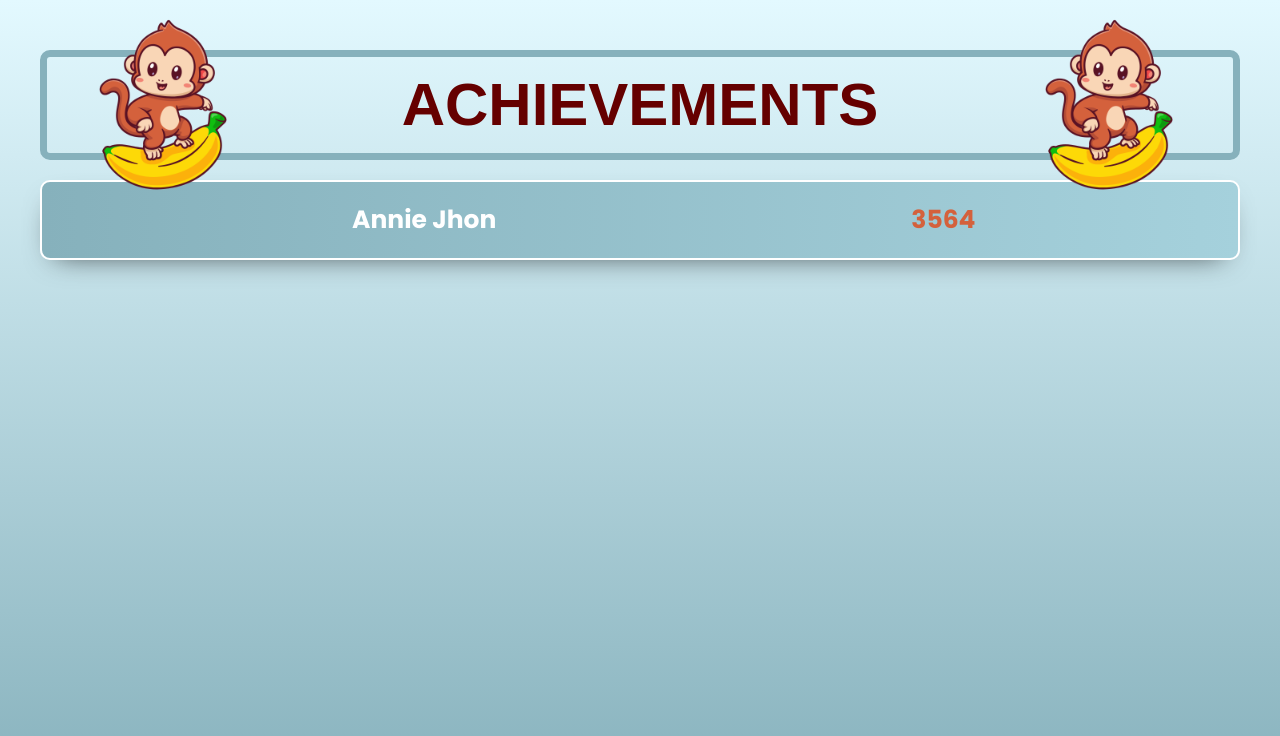
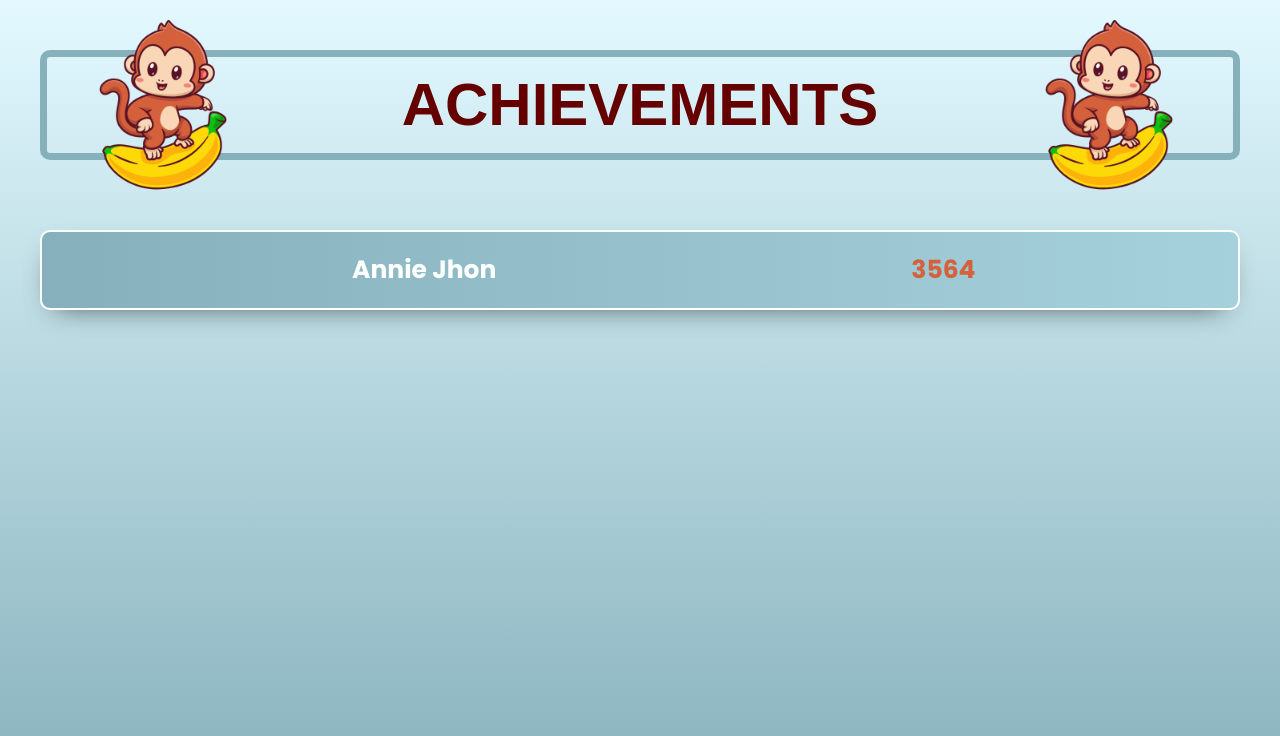
Before and after one commit to ChamikaJayarathna/Banana-Frontend, a React (Vite) app: page /leaderboard in a window 1280 px wide. Shown: the top 736 px of the page. Built offline with nearby package versions, Linux system fonts and the light colour scheme; a web font is replaced by a local one.

Commit message:
update leaderbord UI V1

```diff
--- a/src/components/Leaderboard/Leaderboard.css
+++ b/src/components/Leaderboard/Leaderboard.css
@@ -16,7 +16,7 @@
     width: 100%;
     height: 110px;
     border-radius: 10px;
-    margin-bottom: 20px;
+    margin-bottom: 70px;
     background-color: transparent;
     border: 7px solid #86B1BC;
 }
@@ -50,3 +50,9 @@
     height: auto;
     display: block;
 }
+
+.leaderboard-achievement-list {
+    display: flex;
+    flex-direction: column;
+    gap: 15px;
+}
--- a/src/components/Leaderboard/Leaderboard.jsx
+++ b/src/components/Leaderboard/Leaderboard.jsx
@@ -16,7 +16,7 @@ const Leaderboard = () => {
             </div>
         </div>
 
-        <div className="">
+        <div className="leaderboard-achievement-list">
           <LeaderboardCom/>
         </div>
 
```
